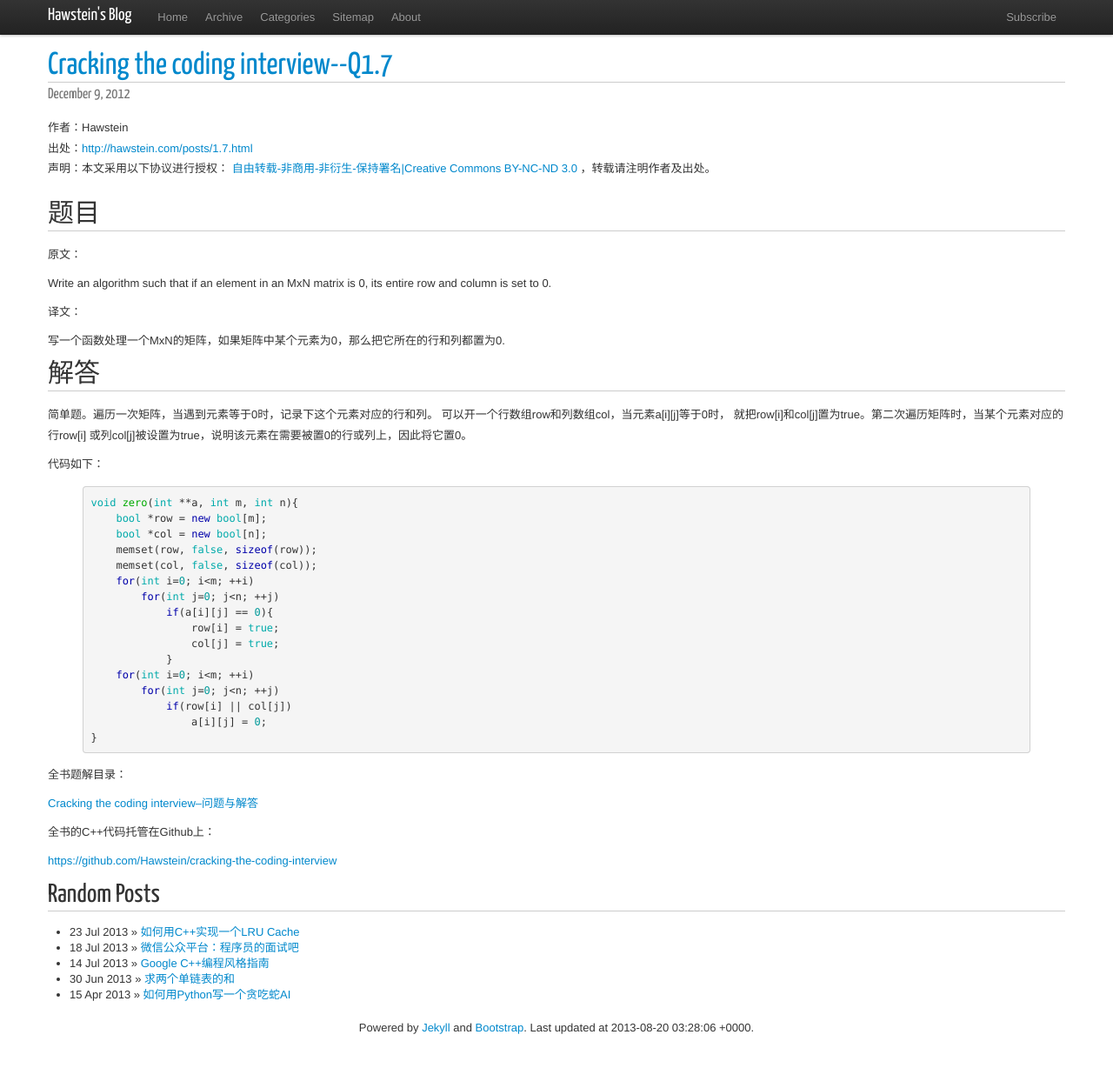
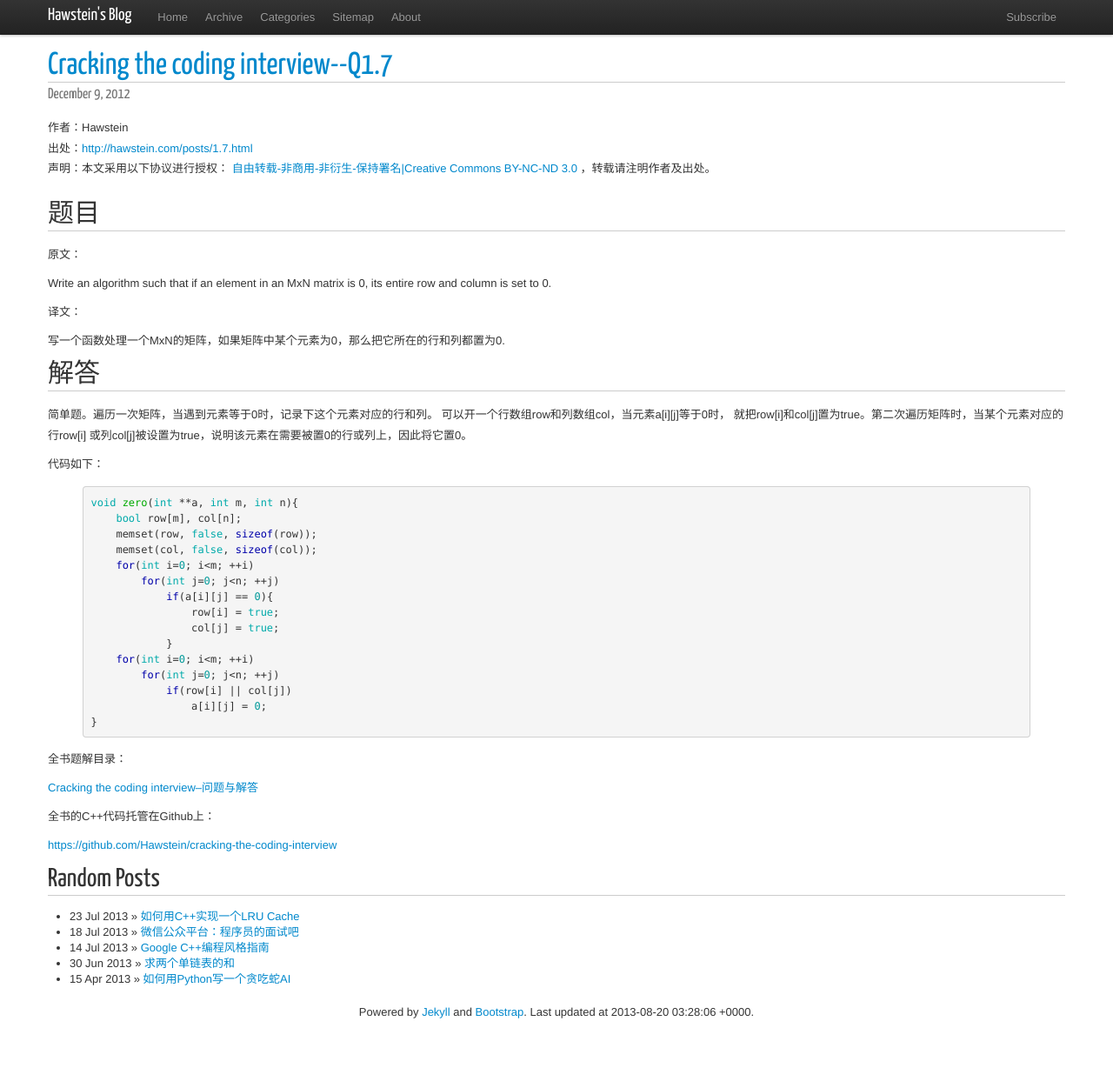
Before and after one commit to Hawstein/hawstein.github.com, a Jekyll site: the page built from _posts/2012/2012-12-9-1.7.md, in a window 1280 px wide and 1231 px high. Shown: the top 1228 px of the window at 87% size. Built offline with Jekyll 4.4.1, drawn with Linux system fonts in a browser that asks for light colours; nearby versions of some CDN libraries; Markdown is read by kramdown in place of the engine named in the settings; comment, search, counter and statistics services are not loaded.

Commit message:
alter 1.7.md

```diff
--- a/_posts/2012/2012-12-9-1.7.md
+++ b/_posts/2012/2012-12-9-1.7.md
@@ -26,8 +26,7 @@ its entire row and column is set to 0.
 
 {% highlight cpp %}
 void zero(int **a, int m, int n){
-    bool *row = new bool[m];
-    bool *col = new bool[n];
+    bool row[m], col[n];
     memset(row, false, sizeof(row));
     memset(col, false, sizeof(col));
     for(int i=0; i<m; ++i)
```
